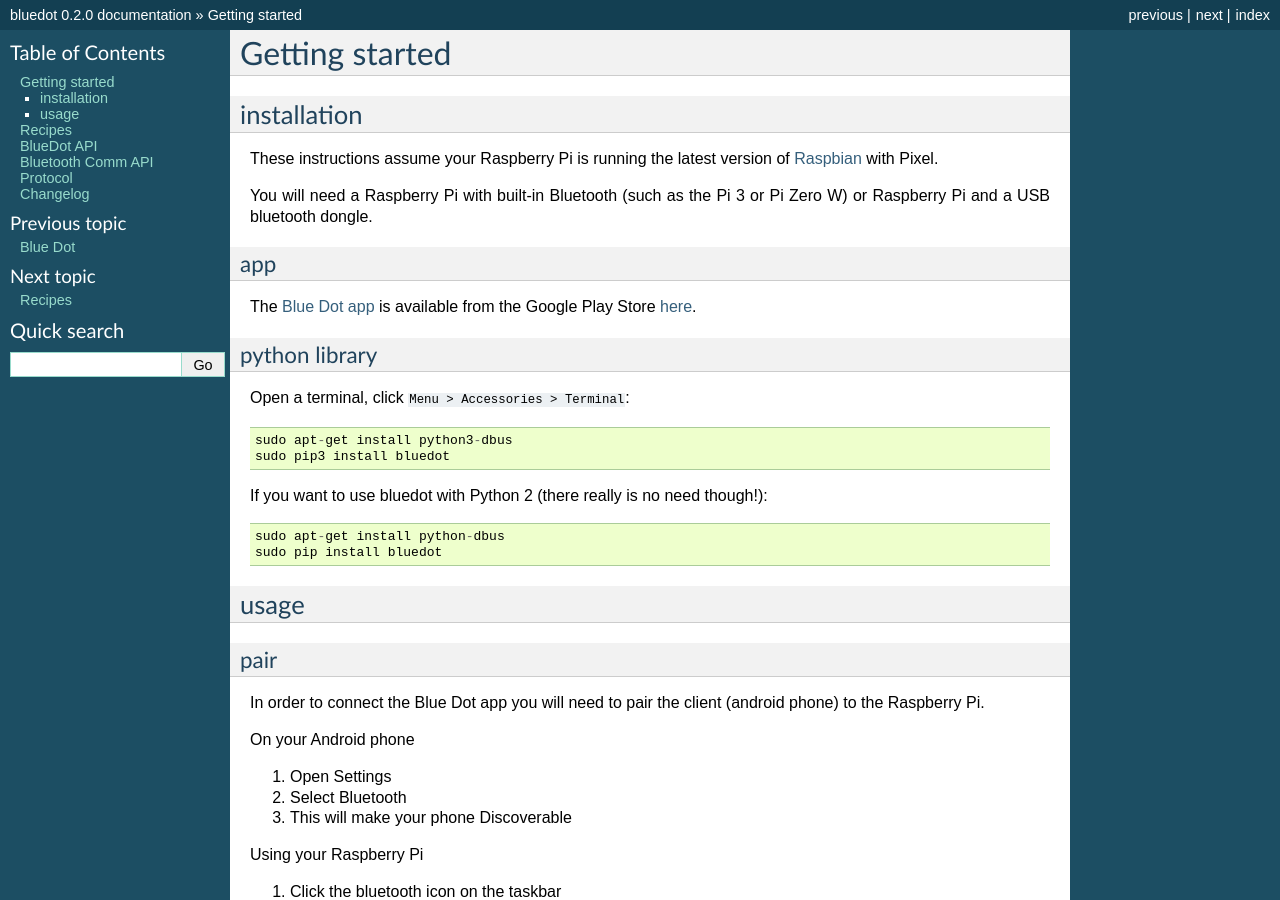
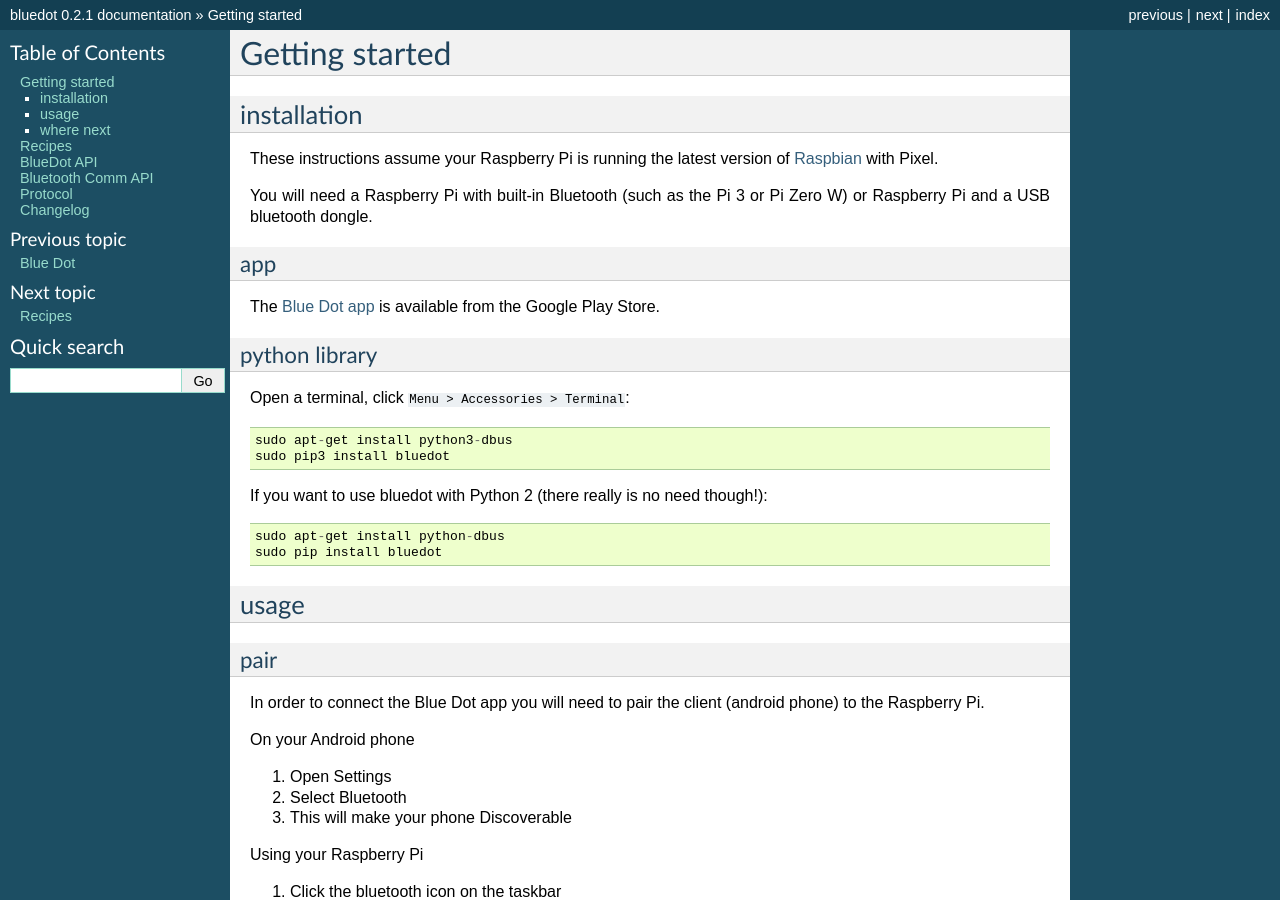
Before and after one commit to martinohanlon/BlueDot, a Sphinx documentation site: the page built from docs/gettingstarted.rst, in a window 1280 px wide and 900 px high. Built offline with Sphinx 7.4.7, drawn with Linux system fonts in a browser that asks for light colours; some of the changed text lies outside the part shown.

```diff
--- a/docs/changelog.rst
+++ b/docs/changelog.rst
@@ -3,6 +3,11 @@ Changelog
 
 bluedot python library
 ----------------------
+
+0.2.1
+~~~~~~~~~~~~~~~~~~
+
+ * bug fix in MockBlueDot
 
 0.2.0 - 2017-04-23
 ~~~~~~~~~~~~~~~~~~
--- a/docs/conf.py
+++ b/docs/conf.py
@@ -55,9 +55,9 @@ author = 'Martin O\'Hanlon'
 # built documents.
 #
 # The short X.Y version.
-version = '0.2.0'
+version = '0.2.1'
 # The full version, including alpha/beta/rc tags.
-release = '0.2.0'
+release = '0.2.1'
 
 # The language for content autogenerated by Sphinx. Refer to documentation
 # for a list of supported languages.
--- a/docs/gettingstarted.rst
+++ b/docs/gettingstarted.rst
@@ -11,8 +11,7 @@ You will need a Raspberry Pi with built-in Bluetooth (such as the Pi 3 or Pi Zer
 app
 ~~~
 
-The `Blue Dot app`_ is available from the Google Play Store `here
-<http://play.google.com/store/apps/details?id=com.stuffaboutcode.bluedot>`_.
+The `Blue Dot app`_ is available from the Google Play Store.
 
 python library
 ~~~~~~~~~~~~~~
@@ -79,5 +78,12 @@ connect
 
 Start the `Blue Dot app`_, select your Raspberry Pi from the list to connect, press the blue dot.
 
+where next
+----------
+
+Check out the `Recipes`_ and the `API`_ documentation for more ideas on using bluedot.
+
 .. _Blue Dot app: http://play.google.com/store/apps/details?id=com.stuffaboutcode.bluedot
 .. _Raspbian: https://www.raspberrypi.org/downloads/raspbian/
+.. _Recipes: recipes.html
+.. _API: dotapi.html
--- a/setup.py
+++ b/setup.py
@@ -2,7 +2,7 @@ from setuptools import setup
 
 __project__ = 'bluedot'
 __desc__ = 'A zero boiler plate bluetooth remote'
-__version__ = '0.2.0'
+__version__ = '0.2.1'
 __author__ = "Martin O'Hanlon"
 __author_email__ = 'martin@ohanlonweb.com'
 __license__ = 'MIT'
```
Also changed, not shown: README.rst (+5 -4 lines), docs/recipes.rst (+6 -5 lines), 1 other file.
